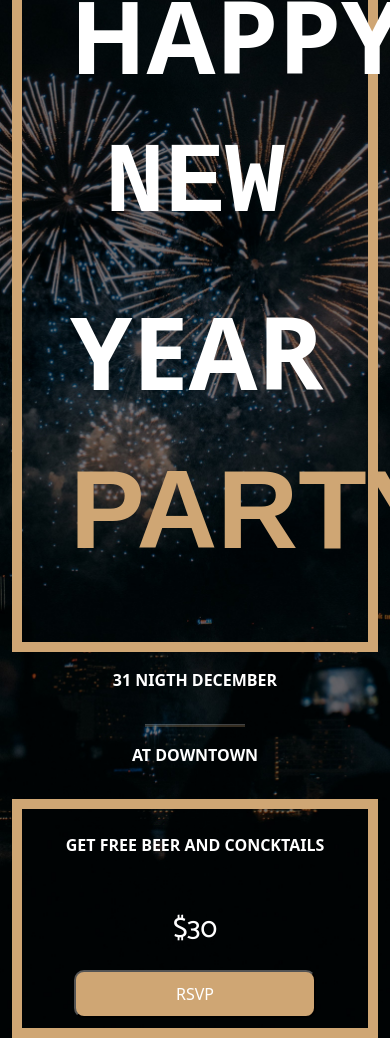
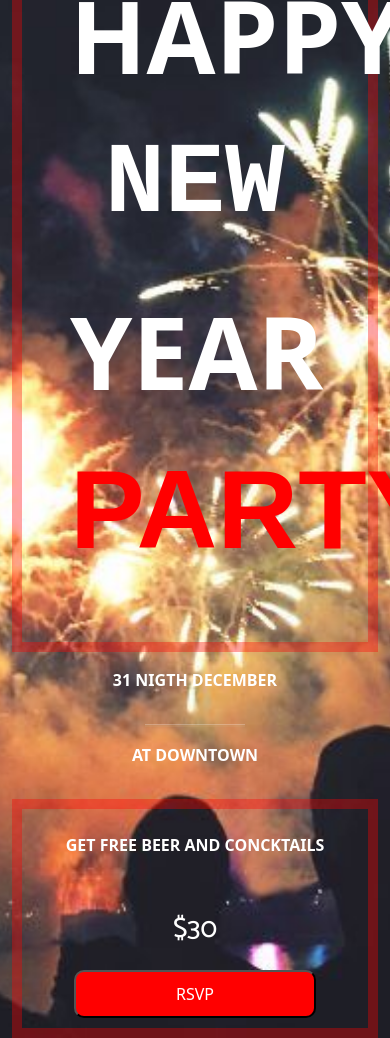
Before and after one commit to AndresRamirez917/100-sitios-6, a plain HTML site: page index.html in a window 390 px wide. Shown: the part 322-1360 px from the top of the page. Drawn offline with nearby package versions, Linux system fonts and the light colour scheme; a web font is replaced by a local one.

Commit message:
my second commit

```diff
--- a/mobile.css
+++ b/mobile.css
@@ -0,0 +1,27 @@
+.btn-primar {
+    background: red;
+}
+
+.text-container {
+    border: 10px solid rgba(255, 0, 0, 0.356)!important;
+   font-size: 100px;
+}
+
+.header {
+    background: url("/images/fuegos-artificiales-en-mexico-preguntas-comunes-1-compressor-Dec-17-2022-07-00-14-4563-PM.jpg");
+    background-position: center;
+    background-size: cover;
+    background-repeat: no-repeat;
+}
+
+.text-container-2 {
+    border: 10px solid rgba(255, 0, 0, 0.356)!important;
+}
+
+span {
+    font-family: 'Taprom', sans-serif;
+	font-size: 7rem !important;
+	margin-top: -50px;
+    color: red;
+    text-transform: uppercase;
+}
```
Also changed, not shown: index.html (+1 -1 lines), images/f.elconfidencial.com_original_c6a_544_4c3_c6a5444c33670a8cf3a01eb3a4786168.jpg (added), images/fuegos-artificiales-en-mexico-preguntas-comunes-1-compressor-Dec-17-2022-07-00-14-4563-PM.jpg (added).
